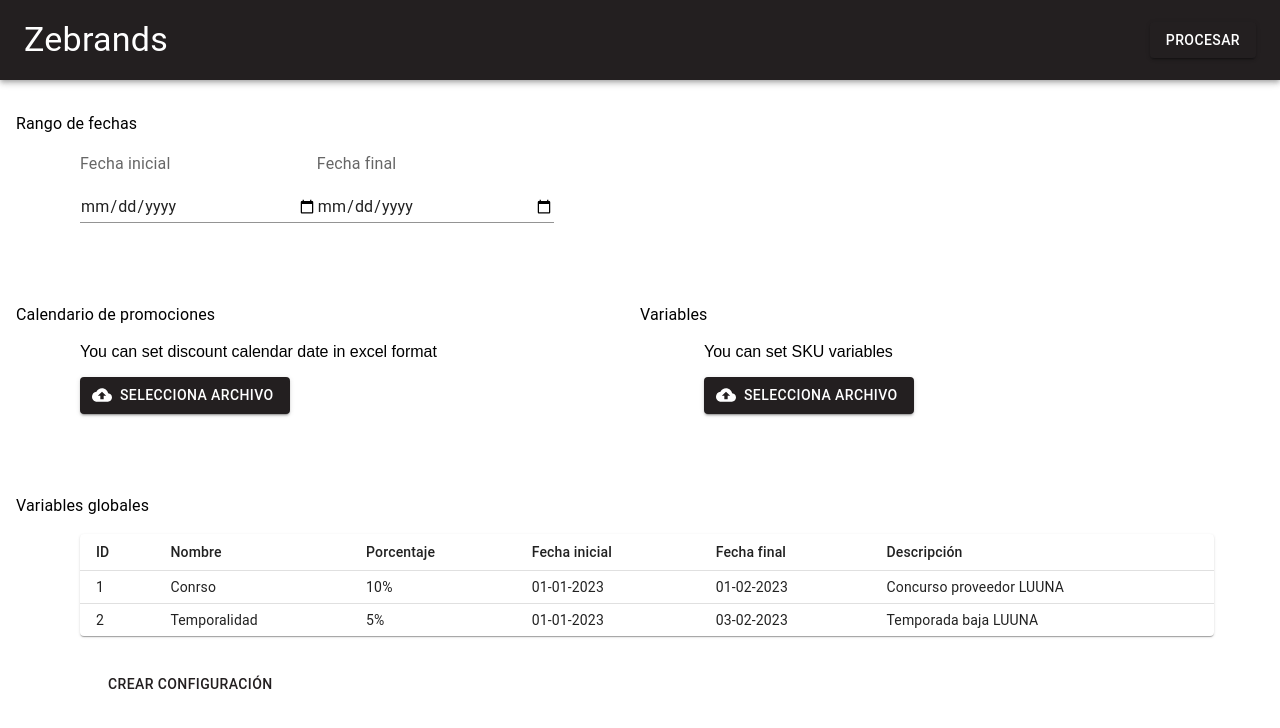
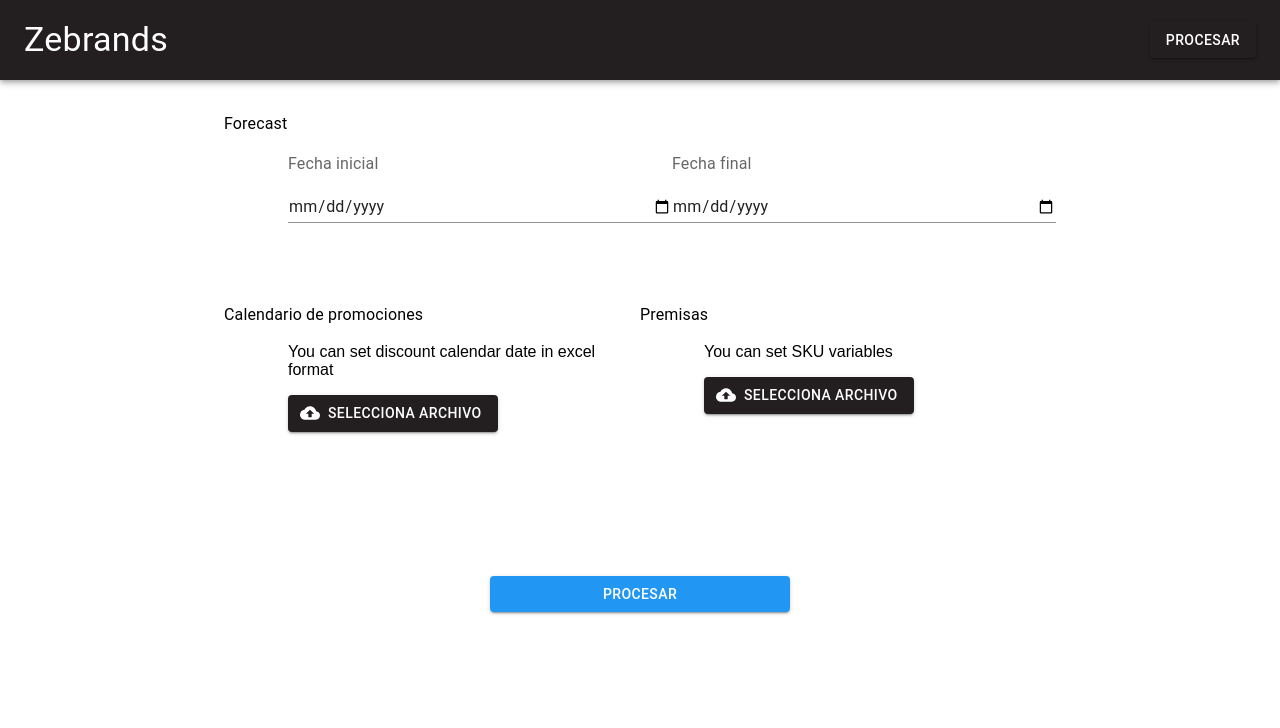
Before and after one commit to DarwinVallejo/zeforecast-client, a Next.js app: page / in a window 1280 px wide. Shown: the top 728 px of the page. Built offline with nearby package versions, Linux system fonts and the light colour scheme.

Commit message:
feat: add form validation

```diff
--- a/package.json
+++ b/package.json
@@ -11,15 +11,19 @@
   "dependencies": {
     "@emotion/react": "^11.11.1",
     "@emotion/styled": "^11.11.0",
+    "@hookform/resolvers": "^3.3.1",
     "@mui/icons-material": "^5.14.11",
     "@mui/material": "^5.14.11",
+    "dayjs": "^1.11.10",
     "formidable": "^3.5.1",
     "mui-file-input": "^3.0.2",
     "next": "13.5.4",
     "react": "^18",
     "react-dom": "^18",
+    "react-hook-form": "^7.47.0",
     "react-query": "^3.39.3",
-    "xlsx": "^0.18.5"
+    "xlsx": "^0.18.5",
+    "yup": "^1.3.2"
   },
   "devDependencies": {
     "@types/formidable": "^3.4.3",
--- a/src/components/file/index.tsx
+++ b/src/components/file/index.tsx
@@ -1,25 +1,31 @@
-import * as React from 'react';
-import { styled } from '@mui/material/styles';
-import Button from '@mui/material/Button';
-import CloudUploadIcon from '@mui/icons-material/CloudUpload';
+import * as React from "react";
+import { styled } from "@mui/material/styles";
+import Button from "@mui/material/Button";
+import CloudUploadIcon from "@mui/icons-material/CloudUpload";
 
-const VisuallyHiddenInput = styled('input')({
-  clip: 'rect(0 0 0 0)',
-  clipPath: 'inset(50%)',
+const VisuallyHiddenInput = styled("input")({
+  clip: "rect(0 0 0 0)",
+  clipPath: "inset(50%)",
   height: 1,
-  overflow: 'hidden',
-  position: 'absolute',
+  overflow: "hidden",
+  position: "absolute",
   bottom: 0,
   left: 0,
-  whiteSpace: 'nowrap',
+  whiteSpace: "nowrap",
   width: 1,
 });
 
-export default function InputFileUpload() {
+type Props = React.HTMLAttributes<HTMLElement>;
+
+export default function InputFileUpload(props: Props) {
   return (
-    <Button component="label" variant="contained" startIcon={<CloudUploadIcon />}>
+    <Button
+      component="label"
+      variant="contained"
+      startIcon={<CloudUploadIcon />}
+    >
       Selecciona archivo
-      <VisuallyHiddenInput type="file" />
+      <VisuallyHiddenInput type="file" {...props} />
     </Button>
   );
 }
--- a/src/pages/index.tsx
+++ b/src/pages/index.tsx
@@ -1,13 +1,31 @@
 import Head from "next/head";
 import Layout from "@/components/layout";
-import { Box, Button, Card, FormControl, FormLabel, Input, Stack } from "@mui/material";
+import {
+  Box,
+  Button,
+  FormControl,
+  FormLabel,
+  Grid,
+  Input,
+  Stack,
+} from "@mui/material";
 import Section from "@/components/section";
-import { CloudUpload, Settings } from "@mui/icons-material";
-import ZeTable from "@/components/table";
-import * as React from 'react';
+
 import InputFileUpload from "@/components/file";
+import { useForm } from "react-hook-form";
+import { ForecastSchema, forecastSchema } from "@/schemas/forecast.schema";
+import { yupResolver } from "@hookform/resolvers/yup";
+import { blue } from "@mui/material/colors";
 
 export default function Home() {
+  const { register, handleSubmit } = useForm<ForecastSchema>({
+    resolver: yupResolver(forecastSchema),
+  });
+
+  const onSubmit = (data: ForecastSchema) => {
+    console.log(data);
+  };
+
   return (
     <>
       <Head>
@@ -17,68 +35,66 @@ export default function Home() {
         <link rel="icon" href="/favicon.ico" />
       </Head>
       <Layout>
-        <Box>
-        <Section
-            title="Rango de fechas"
-              >
-            <Stack direction={"row"} >
-              <FormControl className="inputDate">
+        <form onSubmit={handleSubmit(onSubmit)}>
+          <Grid container columnGap={6} justifyContent={"center"}>
+            <Grid item xs={8}>
+              <Section title="Forecast">
+                <Grid container>
+                  <Grid item xs={6}>
+                    <FormControl className="inputDate" fullWidth>
                       <FormLabel>Fecha inicial</FormLabel>
-                <Input
-                  type="date"
-                  slotProps={{
-                    input: {
-                      min: '2018-06-07T00:00',
-                      max: '2018-06-14T00:00',
-                    },
-                  }}/>
+                      <Input fullWidth type="date" {...register("startDate")} />
                     </FormControl>
-              <FormControl sx={{width:"20%"}}>
+                  </Grid>
+                  <Grid item xs={6}>
+                    <FormControl className="inputDate" fullWidth>
                       <FormLabel>Fecha final</FormLabel>
-                <Input
-                  type="date"
-                  slotProps={{
-                    input: {
-                      min: '2018-06-07T00:00',
-                      max: '2018-06-14T00:00',
-                    },
-                  }}/>
+                      <Input fullWidth type="date" {...register("endDate")} />
                     </FormControl>
-          </Stack>
+                  </Grid>
+                </Grid>
               </Section>
-
-          <Stack direction={"row"} justifyContent={"space-between"}>
-            <Box sx={{flex:1}}>
+            </Grid>
+            <Grid item container xs={8}>
+              <Grid item xs={6}>
                 <Section
                   title="Calendario de promociones"
                   description="You can set discount calendar date in excel format"
                 >
                   <Stack direction={"row"} gap={2}>
-                    <InputFileUpload/>
+                    <InputFileUpload {...register("calendarFile")} />
                   </Stack>
                 </Section>
-            </Box>
-            <Box sx={{flex:1}}>
+              </Grid>
+              <Grid item xs={6} display={"flex"}>
                 <Section
-                title="Variables"
+                  title="Premisas"
                   description="You can set SKU variables"
                 >
                   <Stack direction={"row"} gap={2}>
-                  <InputFileUpload/>
+                    <InputFileUpload {...register("settingFile")} />
                   </Stack>
                 </Section>
-            </Box>
-          </Stack>
-               <Section
-            title="Variables globales"
+              </Grid>
+            </Grid>
+            <Grid
+              xs={8}
+              display={"flex"}
+              justifyContent={"center"}
+              paddingTop={8}
             >
-            <Box className="table">
-              <ZeTable/>
-            </Box>
-          </Section>
-        </Box>
+              <Button
+                variant="contained"
+                color="primary"
+                sx={{ width: "300px", backgroundColor: blue[500] }}
+                type="submit"
+              >
+                Procesar
+              </Button>
+            </Grid>
+          </Grid>
+        </form>
       </Layout>
-
     </>
   );
 }
--- /dev/null
+++ b/src/schemas/forecast.schema.ts
@@ -0,0 +1,28 @@
+import dayjs from "dayjs";
+import * as yup from "yup";
+
+export const forecastSchema = yup.object().shape({
+  startDate: yup.date().required("Campo requerido"),
+  endDate: yup
+    .date()
+    .required("Campo requerido")
+    .nullable()
+    .default(undefined)
+    .test(
+      "",
+      "La fecha de inicio no puede ser mayor a la de fin",
+      (val, props) => {
+        const to = dayjs(val);
+        const from = dayjs(props.parent.startDate);
+
+        if (!from.isAfter(to)) {
+          return true;
+        }
+      }
+    ),
+  settingFile: yup.mixed(),
+
+  calendarFile: yup.mixed(),
+});
+
+export type ForecastSchema = yup.InferType<typeof forecastSchema>;
--- a/src/styles/globals.css
+++ b/src/styles/globals.css
@@ -5,45 +5,44 @@ html {
 body {
   margin: 0px;
   height: 100%;
-  font-family:sans-serif
+  font-family: sans-serif;
 }
 
-
-.btnProcess{
+.btnProcess {
   background-color: white;
-  color:black
+  color: black;
 }
 
-.titles{
+.titles {
   margin-left: 10px;
   font-size: 4vh;
   font-weight: bold;
 }
 
-.table{
+.table {
   padding-right: 50px;
 }
 
-.thead{
+.thead {
   font-weight: bold;
 }
 
-.addContainer{
+.addContainer {
   padding: 30px 20px;
   width: 100%;
 }
 
-.addBtn{
+.addBtn {
   background-color: black;
   color: white;
 }
 
-.addBtn:hover{
+.addBtn:hover {
   background-color: black;
   color: white;
 }
 
-.inputDate{
-  width:20%;
-  margin-right:25px;
+.inputDate {
+  width: 80%;
+  margin-right: 25px;
 }
```
Also changed, not shown: 1 other file (tests, documents, lock files or other folders). Lines whose indentation alone changed are shown as unchanged.
